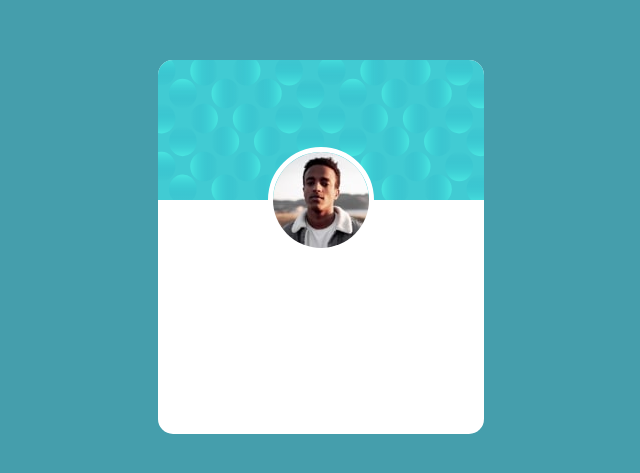
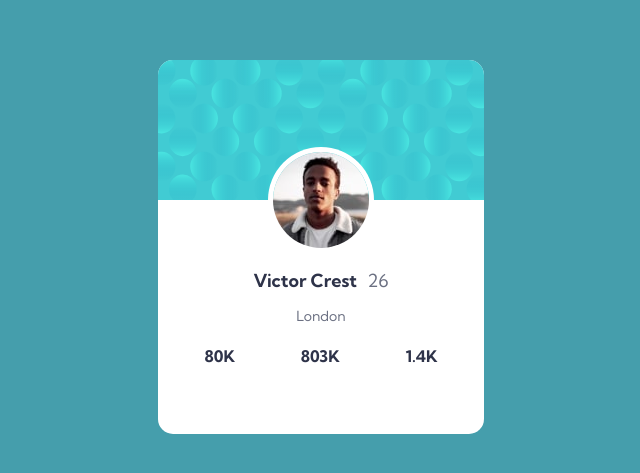
Before and after one commit to mark-tripney/profile-card-component, a plain HTML site: page index.html in a window 1280 px wide. Shown: the part 153-626 px from the top of the page, without its empty margins (319-959 px from the left). Drawn offline with Linux system fonts and the light colour scheme.

Commit message:
Add user info and stat numbers

```diff
--- a/css/style.scss
+++ b/css/style.scss
@@ -1,39 +1,86 @@
+$dark-text: #2e3349;
+$light-text: #6b7082;
+
 * {
   box-sizing: border-box;
+  margin: 0;
+  padding: 0;
+  font-family: 'Kumbh Sans', sans-serif;
+}
+
+body,
+header,
+footer,
+#card,
+#user-info,
+.name-age {
+  display: flex;
 }
 
 body {
-  display: flex;
   justify-content: center;
   align-items: center;
   height: 100vh;
-  // Set margin to 0 to remove (slight) vertical scroll
-  margin: 0;
   background-color: #459eac;
 }
 
 #card {
-  display: flex;
-  justify-content: center;
+  flex-direction: column;
+  align-items: center;
   height: 374px;
   width: 326px;
   background-color: #fff;
   border-radius: 15px;
-  position: relative;
+}
+
+header {
+  flex-direction: column;
+  align-items: center;
   .card-bg {
     width: 100%;
     height: 140px;
     border-radius: 15px 15px 0 0;
-    align-self: flex-start;
   }
   .user-img {
-    height: 106px;
-    width: 106px;
+    height: 96px;
+    width: 96px;
     border-radius: 50%;
-    border: 5px solid #fff;
-    position: absolute;
-    top: 87px;
+    box-shadow: 0px 0px 0px 5px #fff;
+    margin-top: -48px; // Image height (96px) / 2
   }
+}
+
+#user-info {
+  flex-direction: column;
+  align-items: center;
+  justify-content: center;
+  flex-grow: 1;
+  .name-age {
+    justify-content: space-between;
+    width: 135px;
+    font-size: 18px;
+    .name {
+      font-weight: 700;
+      color: $dark-text;
+    }
+    .age {
+      color: $light-text;
+    }
+  }
+  .location {
+    font-size: 14px;
+    margin-top: 15px;
+    color: $light-text;
+  }
+}
+
+footer {
+  flex-shrink: 0;
+  justify-content: space-between;
+  height: 88px;
+  width: 233px;
+  font-weight: 700;
+  color: $dark-text;
 }
 
 .attribution {
--- a/index.html
+++ b/index.html
@@ -9,11 +9,17 @@
       sizes="32x32"
       href="./images/favicon-32x32.png"
     />
+    <link rel="preconnect" href="https://fonts.gstatic.com" />
+    <link
+      href="https://fonts.googleapis.com/css2?family=Kumbh+Sans:wght@400;700&display=swap"
+      rel="stylesheet"
+    />
     <link rel="stylesheet" href="css/style.css" />
     <title>Frontend Mentor | Profile card component</title>
   </head>
   <body>
     <div id="card">
+      <header>
         <img
           src="images/bg-pattern-card.svg"
           alt="Background image, gradiated circles"
@@ -24,6 +30,19 @@
           alt="Photograph of user"
           class="user-img"
         />
+      </header>
+      <div id="user-info">
+        <div class="name-age">
+          <p class="name">Victor Crest</p>
+          <p class="age">26</p>
+        </div>
+        <p class="location">London</p>
+      </div>
+      <footer>
+        <p>80K</p>
+        <p>803K</p>
+        <p>1.4K</p>
+      </footer>
     </div>
     <!-- <div class="attribution">
       Challenge by
```
Also changed, not shown: css/style.css. Lines whose indentation alone changed are shown as unchanged.
